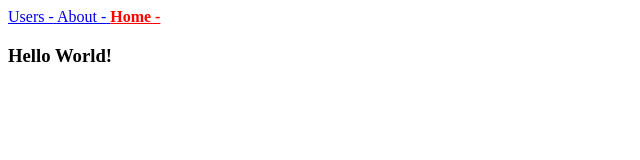
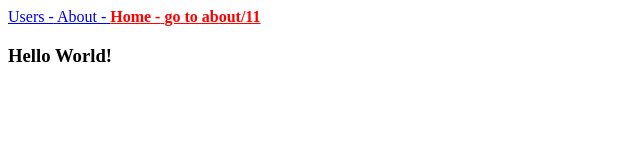
Before and after one commit to gerleven/React, a React (Create React App) app in the folder react-router-v6/: page / in a window 1280 px wide. Shown: the top 160 px of the page, without its empty margins (0-640 px from the left). Built offline with nearby package versions, Linux system fonts and the light colour scheme.

Commit message:
NavLink y Link

```diff
--- a/react-router-v6/src/App.js
+++ b/react-router-v6/src/App.js
@@ -1,15 +1,23 @@
 import React from "react";
-import { BrowserRouter, Routes, Route } from "react-router-dom";
+import { BrowserRouter, Routes, Route, NavLink, Link } from "react-router-dom";
 import AboutPage from "./Pages/AboutPage";
 import HomePage from "./Pages/HomePage";
 import UsersPage from "./Pages/UsersPage";
 import NotFoundPage from "./Pages/NotFoundPage";
 import Navbar from "./Components/Navbar";
+import "./Components/navbar.css";
+
+const ger = () => {
+  return "active";
+};
+
+const id = 10;
 
 const App = () => {
   return (
     <BrowserRouter>
       <Navbar />
+
       <Routes>
         <Route path="/" element={<HomePage />} />
         <Route path="/about" element={<AboutPage />} />
--- a/react-router-v6/src/Components/Navbar.js
+++ b/react-router-v6/src/Components/Navbar.js
@@ -1,6 +1,8 @@
 import React from "react";
-import { NavLink } from "react-router-dom";
+import { NavLink, Link } from "react-router-dom";
 import "./navbar.css";
+
+const id = 10;
 
 const Navbar = () => {
   return (
@@ -20,6 +22,10 @@ const Navbar = () => {
       <NavLink className={({ isActive }) => (isActive ? "active" : "")} to="/">
         Home -{" "}
       </NavLink>
+        {/* En el className de Link no solo podemos pasarle un string, no acepta funciones como NavLink */}
+      <Link className="active" to={`/about/${id + 1}`}>
+        go to about/11
+      </Link>
     </>
   );
 };
```
